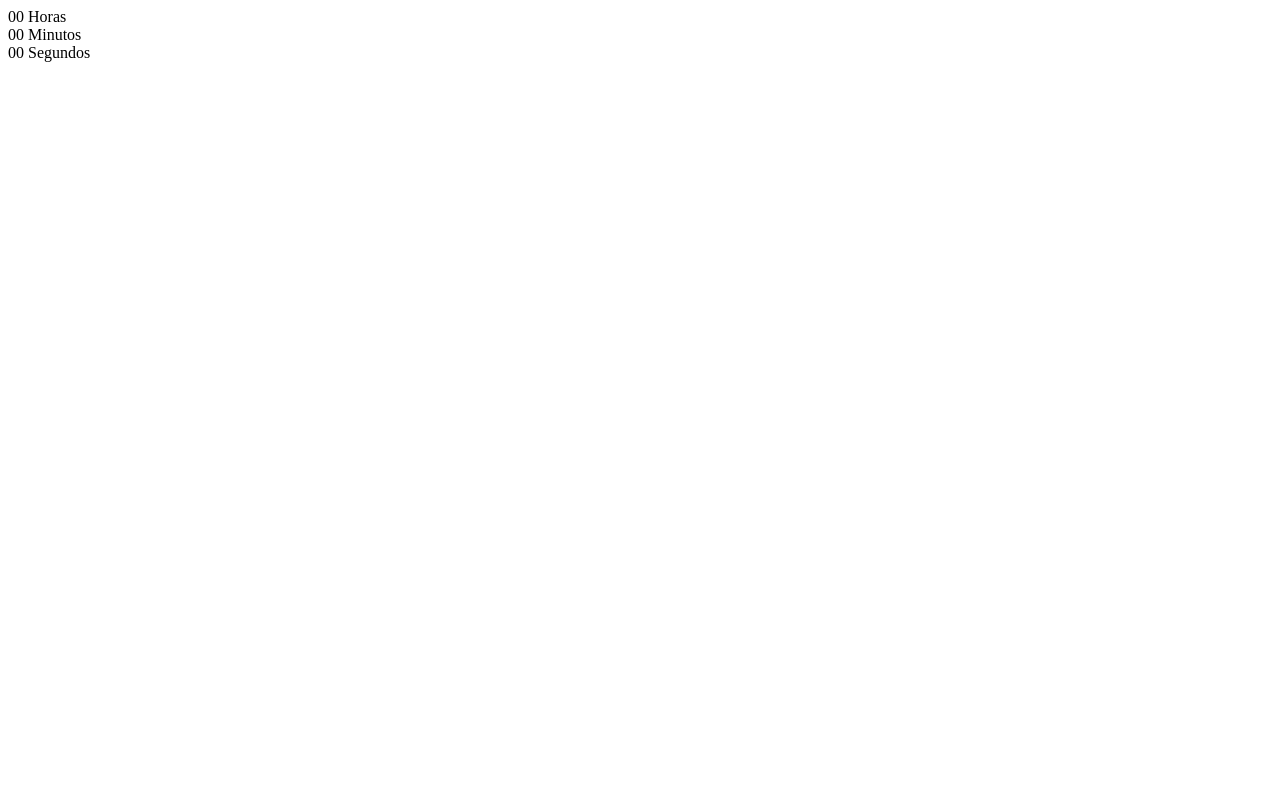
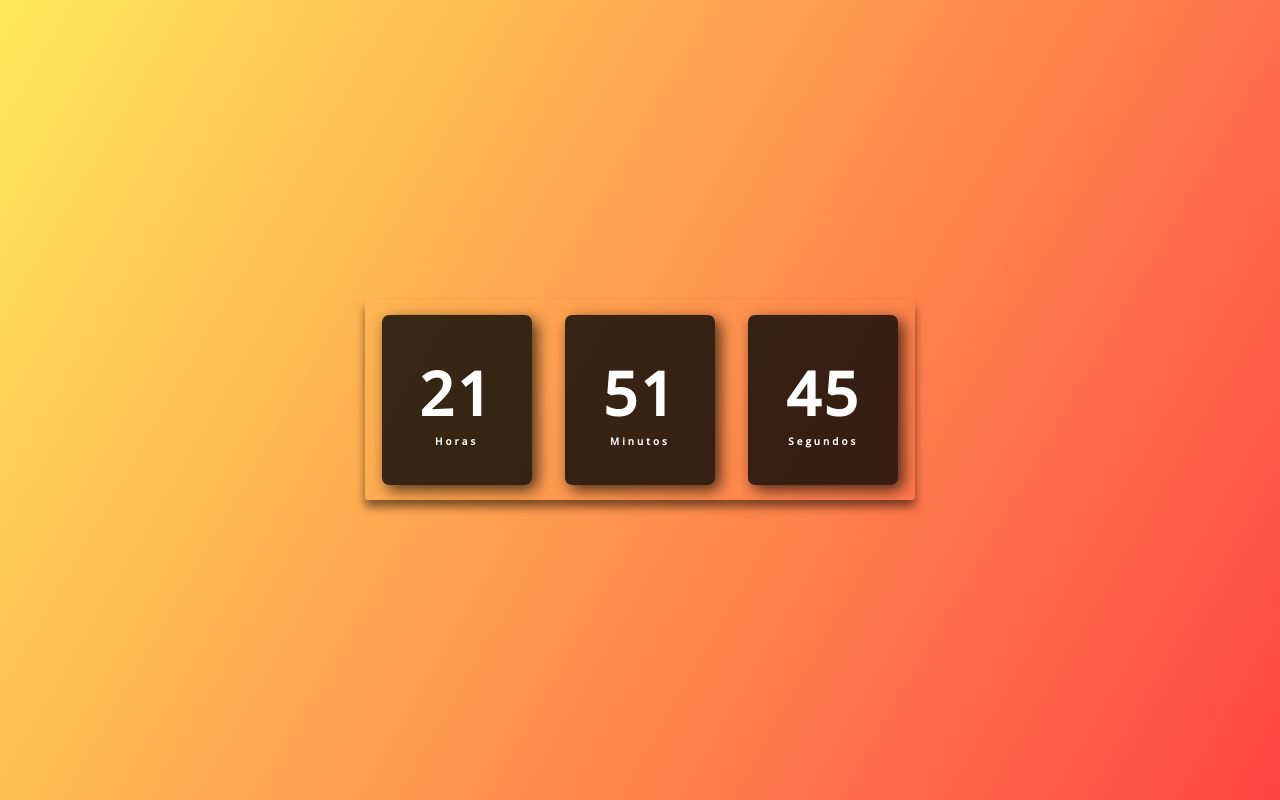
Before and after one commit to TheoKrdozo/relogio-digital, a plain HTML site: page index.html in a window 1280 px wide. Drawn offline with nearby package versions, Linux system fonts and the light colour scheme.

Commit message:
:rocket: Projeto completo: Conquista alcançada, próximo desafio à vista!

```diff
--- /dev/null
+++ b/assets/scripts/main.js
@@ -0,0 +1,19 @@
+const horas = document.getElementById('horas');
+const minutos = document.getElementById('minutos');
+const segundos = document.getElementById('segundos');
+
+const relogio = setInterval(function time() {
+    let dateToday = new Date();
+    let hr = dateToday.getHours();
+    let min = dateToday.getMinutes();
+    let sec = dateToday.getSeconds();
+
+    // Adiciona o 0 antes dos valores se for necessário
+    if (hr < 10) hr = "0" + hr;
+    if (min < 10) min = "0" + min;
+    if (sec < 10) sec = "0" + sec;
+
+    horas.textContent = hr;
+    minutos.textContent = min;
+    segundos.textContent = sec;
+}, 1000); // Define o intervalo para 1000 milissegundos (1 segundo)
--- /dev/null
+++ b/assets/styles/style.css
@@ -0,0 +1,50 @@
+@import url('https://fonts.googleapis.com/css2?family=Open+Sans:wght@300;400;500&display=swap');
+
+* {
+    margin: 0;
+    padding: 0;
+    font-family: 'Open Sans', sans-serif;
+    /* box-sizing: border-box; */
+}
+
+body {
+    height: 100vh;
+    background: linear-gradient(120deg, #ffe53bd8, #ff2525da);
+    display: flex;
+    align-items: center;
+    justify-content: center;
+}
+
+.relogio {
+    display: flex;
+    align-items: center;
+    justify-content: space-around;
+    height: 200px;
+    width: 550px;
+    background: transparent;
+    border-radius: 3px;
+    box-shadow: 0px 7px 10px rgba(0, 0, 0, .5);
+}
+
+.relogio div {
+    height: 170px;
+    width: 150px;
+    display: flex;
+    flex-direction: column;
+    align-items: center;
+    justify-content: center;
+    color: #fff;
+    background: rgba(5, 5, 5, .8);
+    box-shadow: 5px 5px 15px rgba(0, 0, 0, .7);
+    border-radius: 7px;
+    letter-spacing: 3px;
+}
+
+.relogio span {
+    font-weight: bolder;
+    font-size: 60px;
+}
+
+.relogio span.tempo {
+    font-size: 10px;
+}
--- a/index.html
+++ b/index.html
@@ -4,6 +4,7 @@
     <meta charset="UTF-8">
     <meta name="viewport" content="width=device-width, initial-scale=1.0">
     <title>Relógio Digital</title>
+    <link rel="stylesheet" href="./assets/styles/style.css">
 </head>
 <body>
     <div class="relogio">
@@ -20,5 +21,6 @@
             <span class="tempo">Segundos</span>
         </div>
     </div>
+    <script src="./assets/scripts/main.js"></script>
 </body>
 </html>
```
